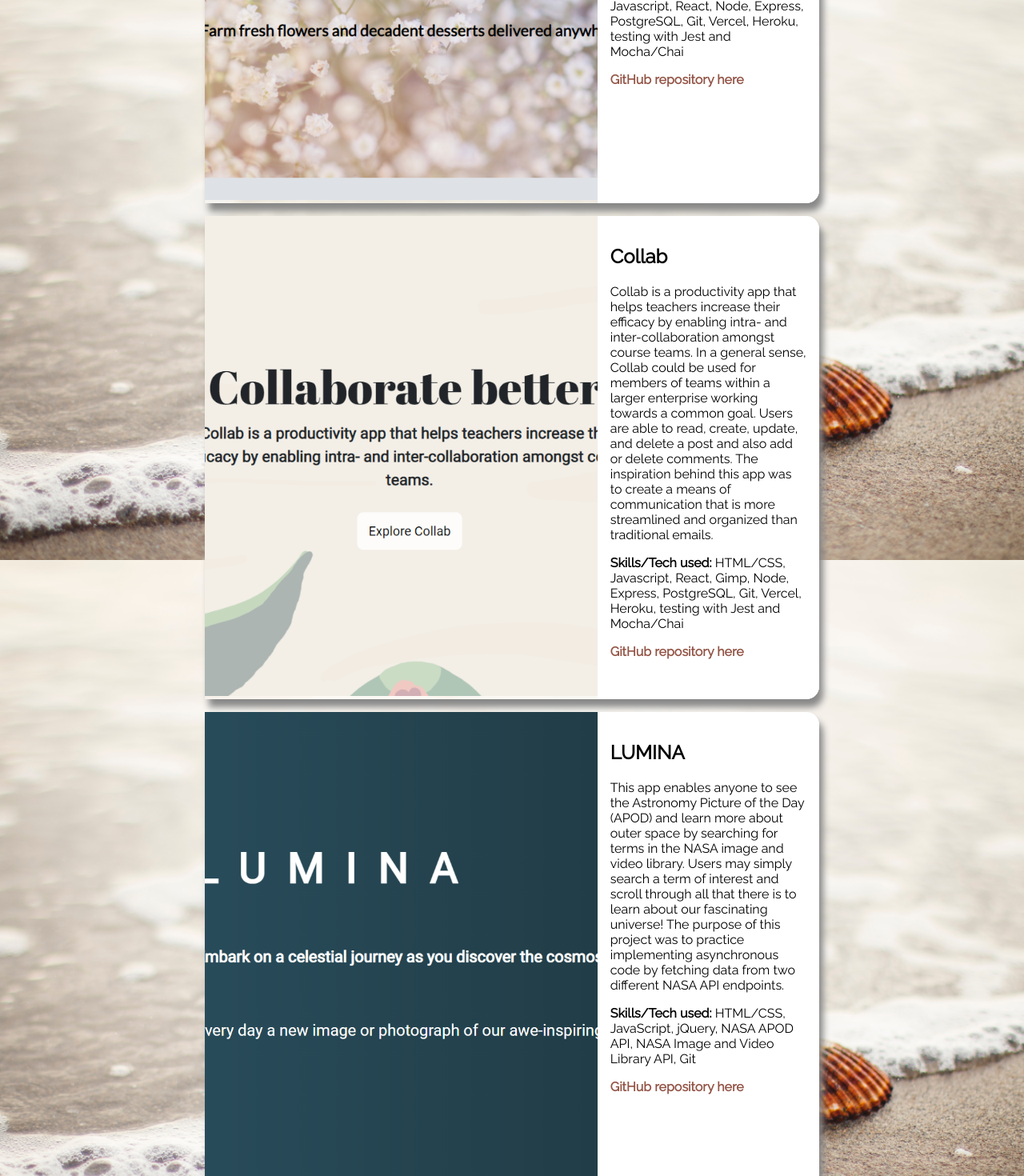
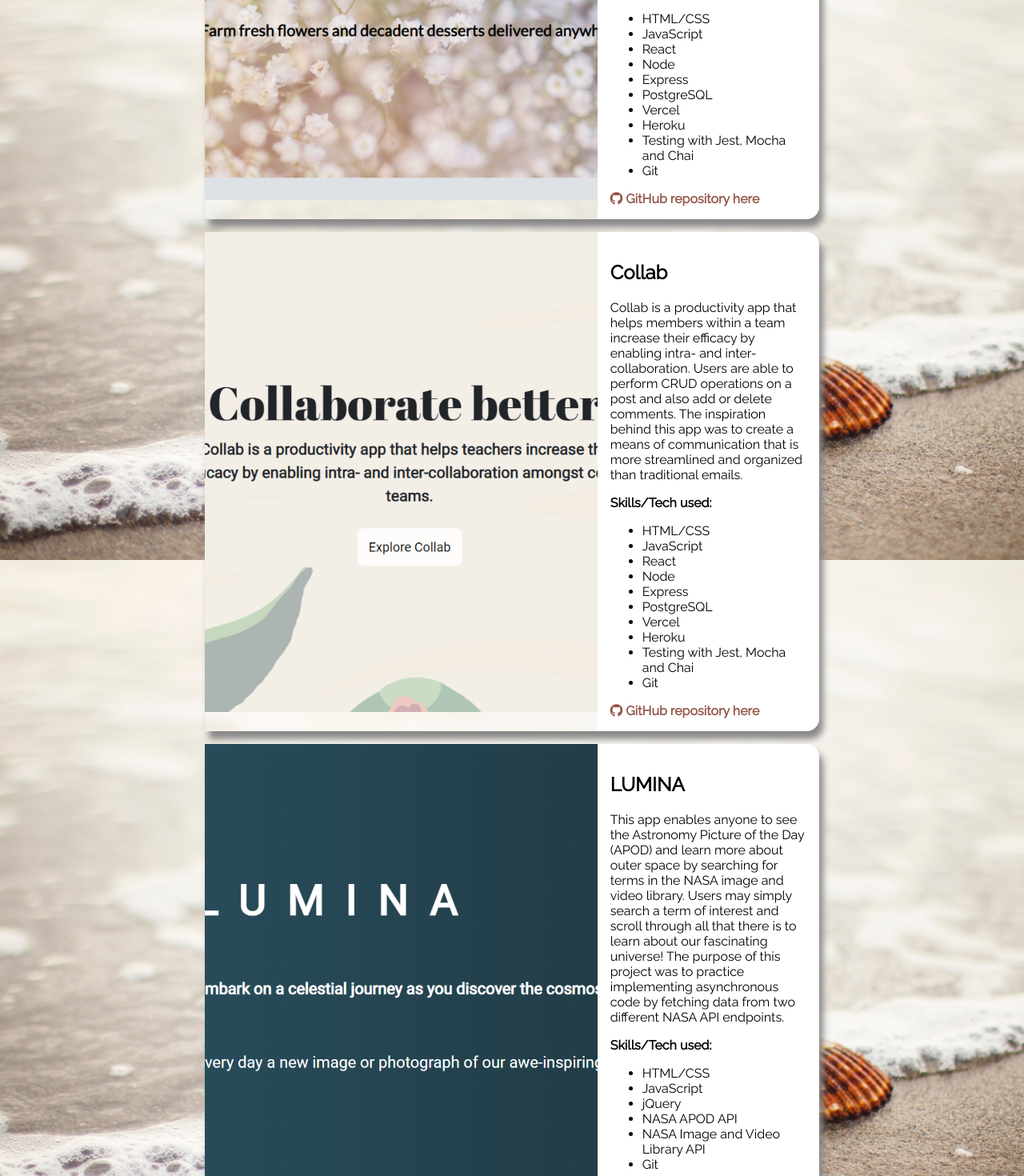
Before and after one commit to christineyoo/christine-portfolio, a React (Create React App) app: page / in a window 1280 px wide. Shown: the part 1860-3330 px from the top of the page at 80% size. Built offline with nearby package versions, Linux system fonts and the light colour scheme; a web font is replaced by a local one.

Commit message:
added unordered list

```diff
--- a/src/contact/Contact.css
+++ b/src/contact/Contact.css
@@ -47,6 +47,7 @@ button {
   margin: 0 auto;
   display: block;
   background-color: rgba(255, 255, 255, 0.8);
+  width: 150px;
 }
 
 #scroll-to-top:hover {
--- a/src/projects/Projects.js
+++ b/src/projects/Projects.js
@@ -36,15 +36,26 @@ class Projects extends Component {
               ubiquitous in this day and age.
             </p>
             <p>
-              <strong>Skills/Tech used:</strong> HTML/CSS, Javascript, React,
-              Node, Express, PostgreSQL, Git, Vercel, Heroku, testing with Jest
-              and Mocha/Chai
+              <strong>Skills/Tech used:</strong>
             </p>
+            <ul>
+              <li>HTML/CSS</li>
+              <li>JavaScript</li>
+              <li>React</li>
+              <li>Node</li>
+              <li>Express</li>
+              <li>PostgreSQL</li>
+              <li>Vercel</li>
+              <li>Heroku</li>
+              <li>Testing with Jest, Mocha and Chai</li>
+              <li>Git</li>
+            </ul>
             <a
               href={'https://github.com/christineyoo/sweet-bloom'}
               target={'_blank'}
               rel={'noreferrer'}
             >
+              <i class='fab fa-github'></i>&nbsp;
               <strong className='github'>GitHub repository here</strong>
             </a>
           </div>
@@ -68,25 +79,34 @@ class Projects extends Component {
           <div className='projects-flex-1'>
             <h2>Collab</h2>
             <p>
-              Collab is a productivity app that helps teachers increase their
-              efficacy by enabling intra- and inter-collaboration amongst course
-              teams. In a general sense, Collab could be used for members of
-              teams within a larger enterprise working towards a common goal.
-              Users are able to read, create, update, and delete a post and also
-              add or delete comments. The inspiration behind this app was to
-              create a means of communication that is more streamlined and
-              organized than traditional emails.
+              Collab is a productivity app that helps members within a team
+              increase their efficacy by enabling intra- and
+              inter-collaboration. Users are able to perform CRUD operations on
+              a post and also add or delete comments. The inspiration behind
+              this app was to create a means of communication that is more
+              streamlined and organized than traditional emails.
             </p>
             <p>
-              <strong>Skills/Tech used:</strong> HTML/CSS, Javascript, React,
-              Gimp, Node, Express, PostgreSQL, Git, Vercel, Heroku, testing with
-              Jest and Mocha/Chai
+              <strong>Skills/Tech used:</strong>
             </p>
+            <ul>
+              <li>HTML/CSS</li>
+              <li>JavaScript</li>
+              <li>React</li>
+              <li>Node</li>
+              <li>Express</li>
+              <li>PostgreSQL</li>
+              <li>Vercel</li>
+              <li>Heroku</li>
+              <li>Testing with Jest, Mocha and Chai</li>
+              <li>Git</li>
+            </ul>
             <a
               href={'https://github.com/christineyoo/collab-app'}
               target={'_blank'}
               rel={'noreferrer'}
             >
+              <i class='fab fa-github'></i>&nbsp;
               <strong className='github'>GitHub repository here</strong>
             </a>
           </div>
@@ -119,14 +139,22 @@ class Projects extends Component {
               different NASA API endpoints.
             </p>
             <p>
-              <strong>Skills/Tech used:</strong> HTML/CSS, JavaScript, jQuery,
-              NASA APOD API, NASA Image and Video Library API, Git
+              <strong>Skills/Tech used:</strong>
             </p>
+            <ul>
+              <li>HTML/CSS</li>
+              <li>JavaScript</li>
+              <li>jQuery</li>
+              <li>NASA APOD API</li>
+              <li>NASA Image and Video Library API</li>
+              <li>Git</li>
+            </ul>
             <a
               href={'https://github.com/christineyoo/nasa-app'}
               target={'_blank'}
               rel={'noreferrer'}
             >
+              <i class='fab fa-github'></i>&nbsp;
               <strong className='github'>GitHub repository here</strong>
             </a>
           </div>
```
